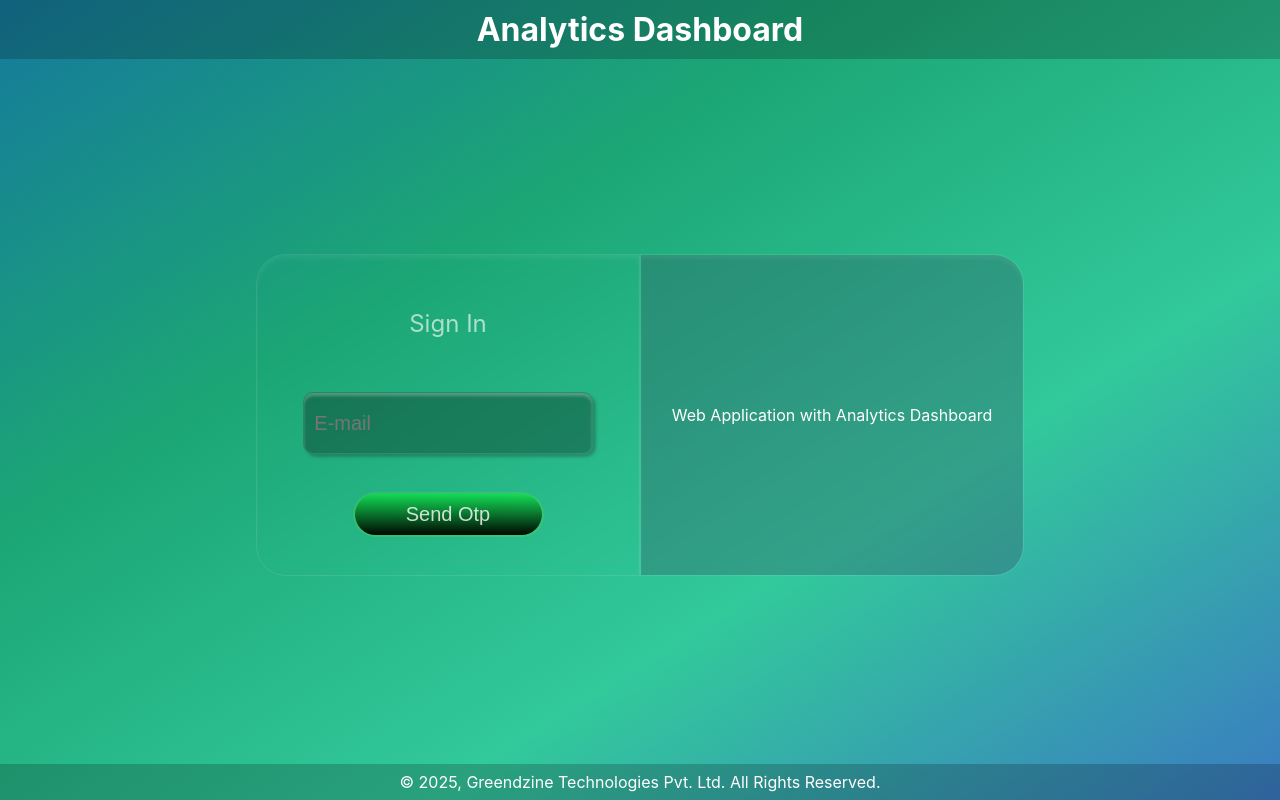
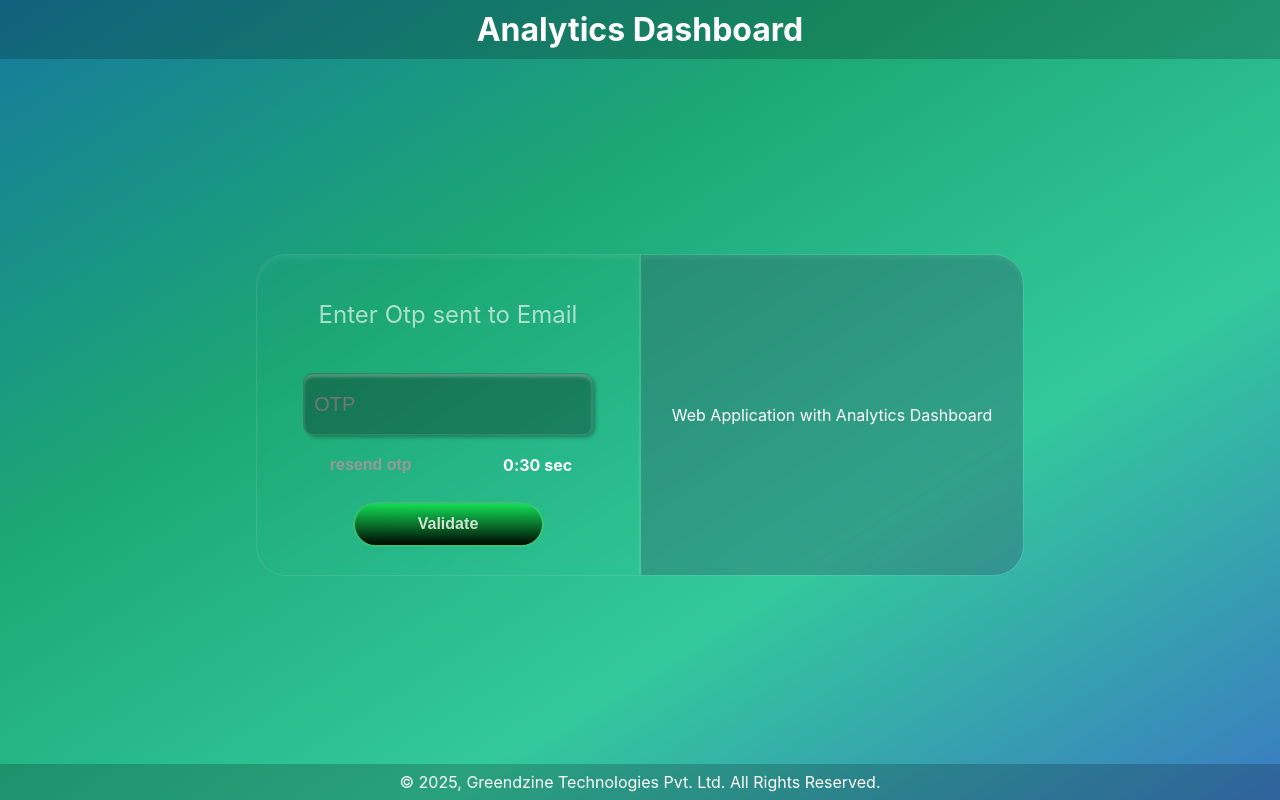
Before and after one commit to sandeepsahanicodes/Greendzine-Assignment, a React (Create React App) app in the folder greendzine-assignment/: page / in a window 1280 px wide. Built offline with nearby package versions, Linux system fonts and the light colour scheme.

Commit message:
feat: add hide functionality for resent otp container in card view component
Added hiding feature in the card view component and change this respective occurrences of card view components

```diff
--- a/greendzine-assignment/src/App.js
+++ b/greendzine-assignment/src/App.js
@@ -1,12 +1,12 @@
-import logo from './logo.svg';
 import './styles/App.css';
-import Header from './components/Header';
 import Login from './pages/LoginPage';
+import VerifyOTP from './pages/VerifyOtp';
+import ResendOtp from './pages/ResendOtp';
 
 function App() {
   return (
     <>
-    <Login />
+    <ResendOtp />
     </>
   );
 }
--- a/greendzine-assignment/src/components/CardView.jsx
+++ b/greendzine-assignment/src/components/CardView.jsx
@@ -1,22 +1,29 @@
-import React from 'react';
-import '../styles/CardView.css';
+import React from "react";
+import "../styles/CardView.css";
 
-const CardView = ({heading, placeholder, btnText}) => {
+const CardView = ({ heading, placeholder, btnText, isResentOtpContainerHidden }) => {
   return (
-    <div className='parent-container'>
-        <div className='first-container'>
-            <h1>{heading}</h1>
-            <input
+    <div className="parent-container">
+      <div className="first-container">
+        <h1>{heading}</h1>
+        <div className="input-container">
+          <input
             type="email"
-            className='input'
-            placeholder= {placeholder}
+            className="input"
+            placeholder={placeholder}
             name=""
-            id="" />
-            <button className='button'>{btnText}</button>
+            id=""
+          />
+          <div className={`resend-otp-and-timer-container ${isResentOtpContainerHidden ? 'hidden' : ''}`}>
+            <button className="resend-otp-btn">resend otp</button>
+            <span className="timer-span">0:30 sec</span>
+          </div>
         </div>
-        <div className='second-container'>
-            <p>Web Application with Analytics Dashboard</p>
-        </div>
+        <button className="button">{btnText}</button>
+      </div>
+      <div className="second-container">
+        <p>Web Application with Analytics Dashboard</p>
+      </div>
     </div>
   );
 };
--- a/greendzine-assignment/src/components/Footer.jsx
+++ b/greendzine-assignment/src/components/Footer.jsx
@@ -1,5 +1,5 @@
 import React from 'react';
-import '../styles/Header.css';
+import '../styles/Footer.css';
 
 const Footer = () => {
   return (
--- a/greendzine-assignment/src/pages/LoginPage.jsx
+++ b/greendzine-assignment/src/pages/LoginPage.jsx
@@ -3,28 +3,14 @@
 import Header from "../components/Header";
 import CardView from "../components/CardView";
 import Footer from "../components/Footer";
-import "../styles/CardView.css";
-import "../styles/Footer.css";
-import "../styles/Header.css";
-// import { generateOTP } from '../utils/otpUtils';
 
 const Login = () => {
-  const [email, setEmail] = useState("");
-  //   const navigate = useNavigate();
-
-  //   const handleSendOTP = () => {
-  //     const otp = generateOTP(); // Generate a random OTP
-  //     alert(`Your OTP is: ${otp}`); // Display OTP as an alert
-  //     localStorage.setItem('otp', otp); // Store OTP in local storage
-  //     localStorage.setItem('otpExpiry', Date.now() + 30000); // Set OTP expiry (30 seconds)
-  //     navigate('/verify-otp'); // Navigate to OTP verification page
-  //   };
 
   return (
-    <div className='parent-container-login-page' style={{display: 'flex', flexDirection: 'column', justifyContent: 'space-between', height: '100vh'}}>
+    <div style={{display: 'flex', flexDirection: 'column', justifyContent: 'space-between', height: '100vh'}}>
       <Header />
       <div style={{ display: "flex", justifyContent: "center" }}>
-        <CardView heading="Sign In" placeholder="E-mail" btnText="Send Otp" />
+        <CardView heading="Sign In" placeholder="E-mail" btnText="Send Otp" isResentOtpContainerHidden={true}/>
       </div>
       <Footer />
     </div>
--- a/greendzine-assignment/src/pages/VerifyOTP.jsx
+++ b/greendzine-assignment/src/pages/VerifyOTP.jsx
@@ -1,37 +1,19 @@
 import React, { useState } from 'react';
-// import { useNavigate } from 'react-router-dom';
+import Header from '../components/Header';
+import Footer from '../components/Footer';
+import CardView from '../components/CardView';
 
-const VerifyOTP = () => {
-  const [otp, setOtp] = useState('');
-  const navigate = useNavigate();
-
-  const handleVerifyOTP = () => {
-    const storedOTP = localStorage.getItem('otp');
-    const otpExpiry = localStorage.getItem('otpExpiry');
-
-    if (Date.now() > otpExpiry) {
-      alert('OTP expired. Please resend OTP.');
-      navigate('/resend-otp');
-    } else if (otp === storedOTP) {
-      alert('OTP verified successfully!');
-      navigate('/dashboard');
-    } else {
-      alert('Invalid OTP. Please try again.');
-    }
-  };
+const VerifyOtp = () => {
 
   return (
-    <div>
-      <h1>Verify OTP</h1>
-      <input
-        type="text"
-        placeholder="Enter OTP"
-        value={otp}
-        onChange={(e) => setOtp(e.target.value)}
-      />
-      <button onClick={handleVerifyOTP}>Verify OTP</button>
+    <div style={{display: 'flex', flexDirection: 'column', justifyContent: 'space-between', height: '100vh'}}>
+      <Header />
+      <div style={{ display: "flex", justifyContent: "center" }}>
+        <CardView heading="Enter Otp sent to email" placeholder="OTP" btnText="Validate" isResentOtpContainerHidden={true}/>
+      </div>
+      <Footer />
     </div>
   );
 };
 
-export default VerifyOTP;
+export default VerifyOtp;
--- a/greendzine-assignment/src/styles/CardView.css
+++ b/greendzine-assignment/src/styles/CardView.css
@@ -55,14 +55,48 @@
   outline: none;
 }
 
+.input-container {
+    display: flex;
+    flex-direction: column;
+    gap: 20px;
+}
+
+.resend-otp-and-timer-container {
+    display: flex;
+    justify-content: space-between;
+    align-self: center;
+    width: 65%;
+    height: 18px;
+}
+
+.hidden {
+    display: none;
+}
+
+.resend-otp-btn {
+    outline: none;
+    border: none;
+    background: none;
+    color: #999898;
+    font-size: 16px;
+    font-weight: bold;
+}
+.timer-span {
+    color: white;
+    font-size: 16px;
+    font-weight: bold;
+    letter-spacing: 0.01px;;
+}
+
 .button {
   width: 50%;
   height: 45px;
   border-radius: 25px;
   color: #FFFFFFCC;
-  font-size: 20px;
+  font-size: 16px;
+  font-weight: bold;
   align-self: center;
-
+  letter-spacing: 0.02px;
   background: transparent
     linear-gradient(
       180deg,
```
